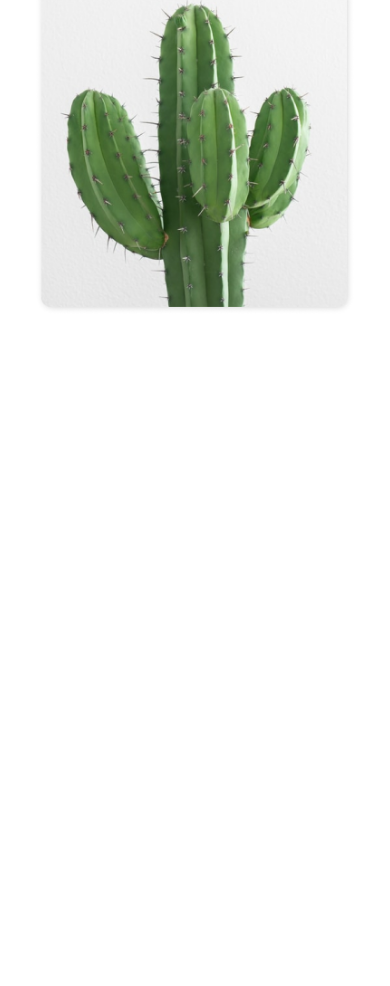
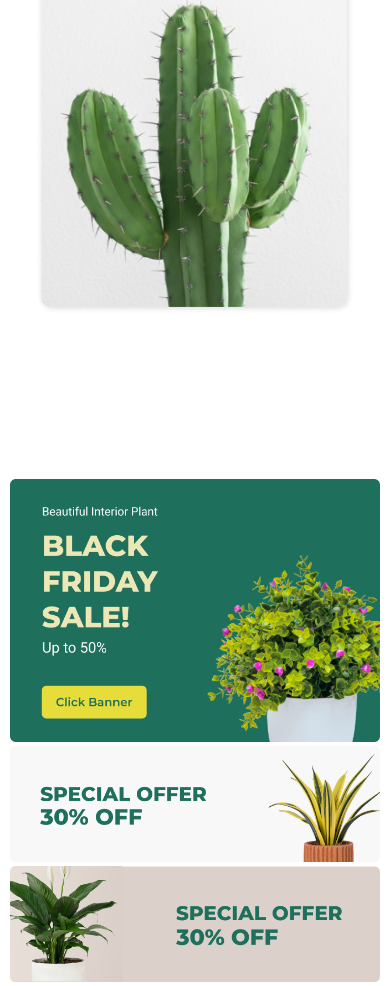
Before and after one commit to dennyariefhilmi/plant-dashboard, a plain HTML site: page index.html in a window 390 px wide. Shown: the part 2891-3877 px from the top of the page. Before the commit the page ends 3220 px from the top, so only its background shows below. Drawn offline with nearby package versions, Linux system fonts and the light colour scheme.

Commit message:
add banner section

```diff
--- a/css/style.css
+++ b/css/style.css
@@ -290,6 +290,23 @@
     font-weight: 800;
 }
 
+/* BANNER SECTION */
+.banner{
+    margin-top: 250px;
+}
+.banner .container{
+    margin: auto;
+    display: flex;
+    justify-content: space-between;
+}
+.banner .content-right{
+    display: flex;
+    flex-wrap: wrap;
+    justify-content: end;
+    align-items: center;
+}
+
+
 
 
 
@@ -297,7 +314,7 @@
 
 /* SMALL DESKTOP */
 @media screen and (max-width: 1500px) {
-    .navbar, .home, .panel, .service{
+    .navbar, .home, .panel, .service, .banner{
         padding: 0 10px;
     }
     .swiper img{
@@ -331,7 +348,7 @@
 
 /* TABLET */
 @media screen and (max-width: 768px) {
-    .panel, .service{
+    .panel, .service, .banner{
         margin-top: 200px;
     }
     .navbar .menu{
@@ -408,6 +425,13 @@
     .row2 .box{
         margin: 10px;
     }
+    .banner .container{
+        flex-wrap: wrap;
+        justify-content: center;
+    }
+    .banner .content-right{
+        justify-content: center;
+    }
 }
 
 /* MOBILE */
@@ -415,7 +439,7 @@
     .heading{
         font-size: 26px;
     }
-    .panel, .service{
+    .panel, .service, .banner{
         margin-top: 150px;
     }
     .navbar{
@@ -470,5 +494,13 @@
     .service .row1{
         text-align: start;
     }
+    .banner .content-left img{
+        max-width: 450px;
+        width: 100%;
+    }
+    .banner .content-right img{
+        max-width: 550px;
+        width: 100%;
+    }
 
 }
--- a/index.html
+++ b/index.html
@@ -157,6 +157,20 @@
     </section>
     <!-- Service End -->
 
+    <!-- Banner Start -->
+    <section class="banner">
+        <div class="container">
+            <div class="content-left">
+                <a href="#"><img src="img/banner1.png" alt="" srcset=""></a>
+            </div>
+            <div class="content-right">
+                <a href="#"><img src="img/banner2.png" alt="" srcset=""></a>
+                <a href="#"><img src="img/banner3.png" alt=""></a>
+            </div>
+        </div>
+    </section>
+    <!-- Banner End -->
+
 
 
     <!-- Jquery -->
```
Also changed, not shown: img/banner1.png (added), img/banner2.png (added), img/banner3.png (added).
